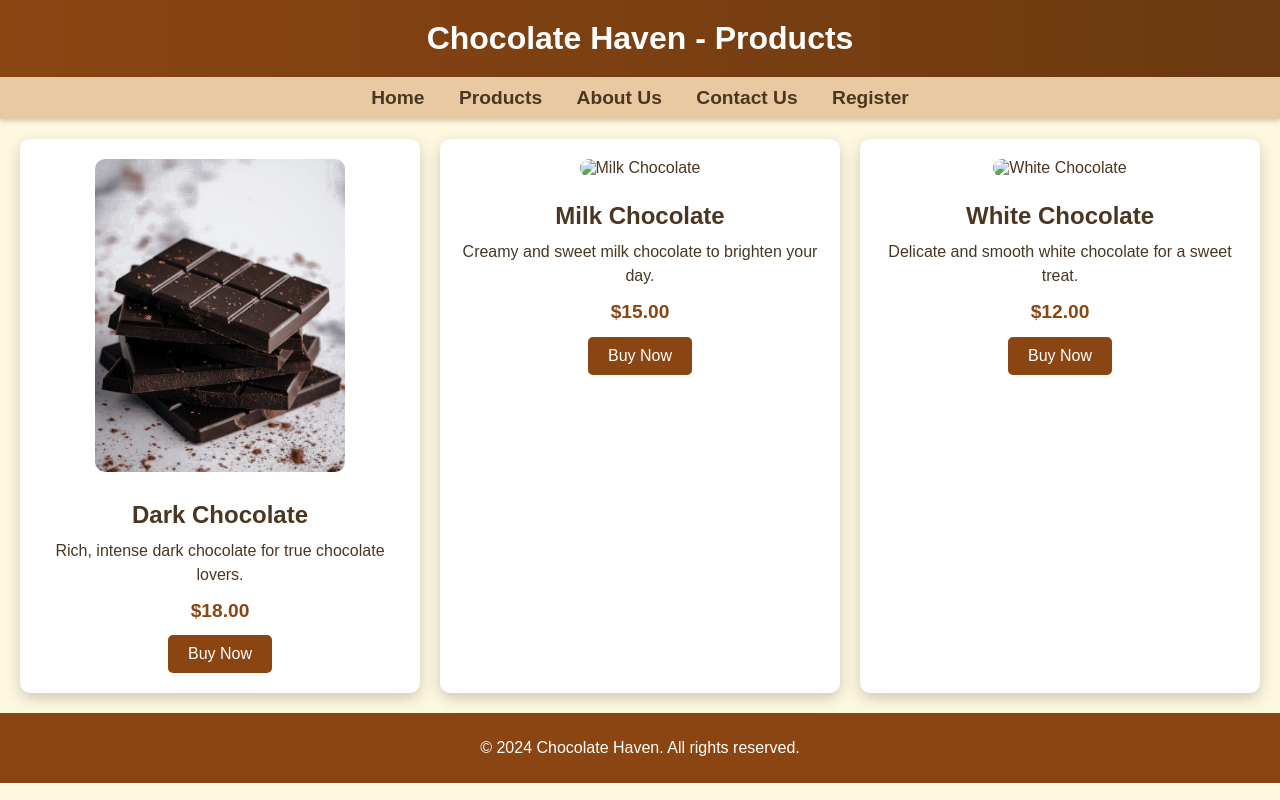
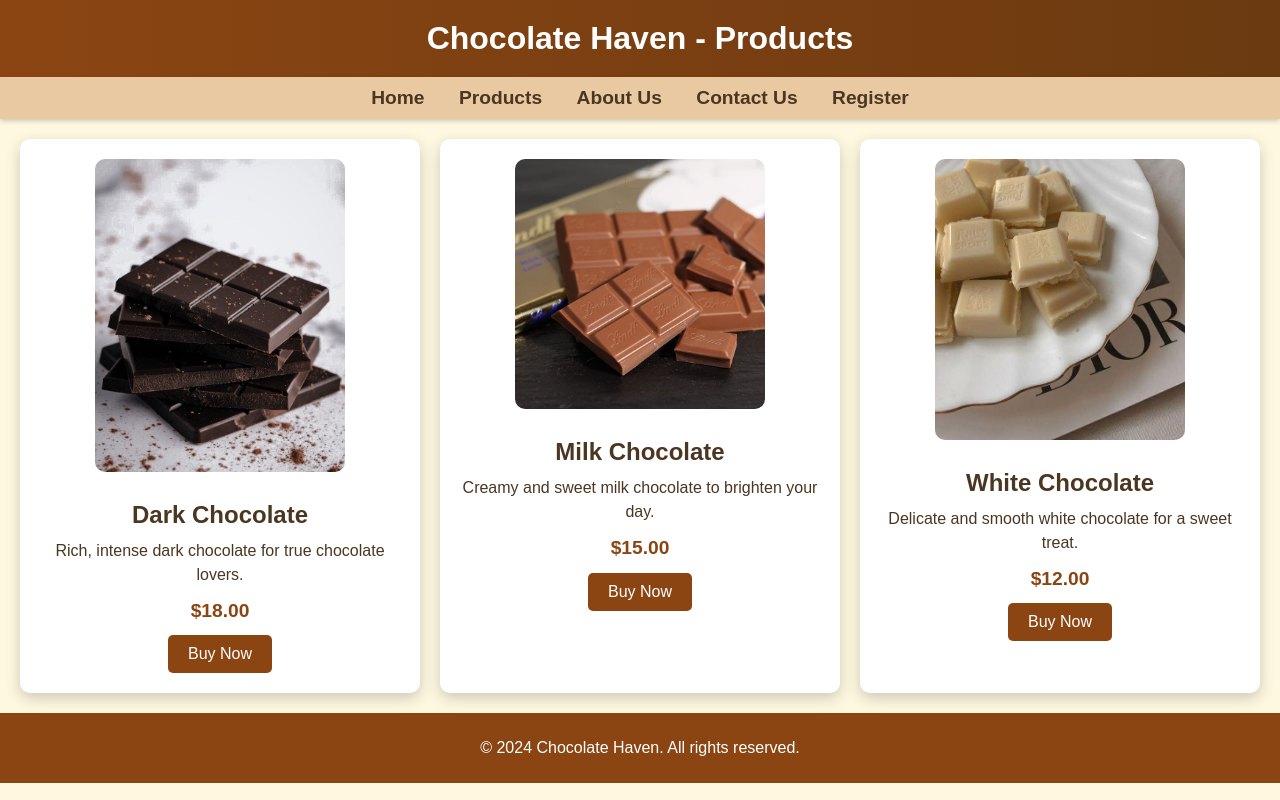
Before and after one commit to Leeno0/chocolate-haven, a plain HTML site: page products.html in a window 1280 px wide. Drawn offline with Linux system fonts and the light colour scheme.

Commit message:
Update products.html

```diff
--- a/products.html
+++ b/products.html
@@ -118,7 +118,7 @@
         </div>
         <!-- Milk Chocolate -->
         <div id="milkChocolate" class="product">
-            <img src="images/milk chocolate.jpg" alt="Milk Chocolate">
+            <img src="https://github.com/Leeno0/chocolate-haven/blob/main/milk%20chocolate.jpg?raw=true" alt="Milk Chocolate">
             <h2>Milk Chocolate</h2>
             <p>Creamy and sweet milk chocolate to brighten your day.</p>
             <p class="price">$15.00</p>
@@ -126,7 +126,7 @@
         </div>
         <!-- White Chocolate -->
         <div id="whiteChocolate" class="product">
-            <img src="images/white chocolate .jpg" alt="White Chocolate">
+            <img src="https://github.com/Leeno0/chocolate-haven/blob/main/white%20chocolate%20.jpg?raw=true" alt="White Chocolate">
             <h2>White Chocolate</h2>
             <p>Delicate and smooth white chocolate for a sweet treat.</p>
             <p class="price">$12.00</p>
```
